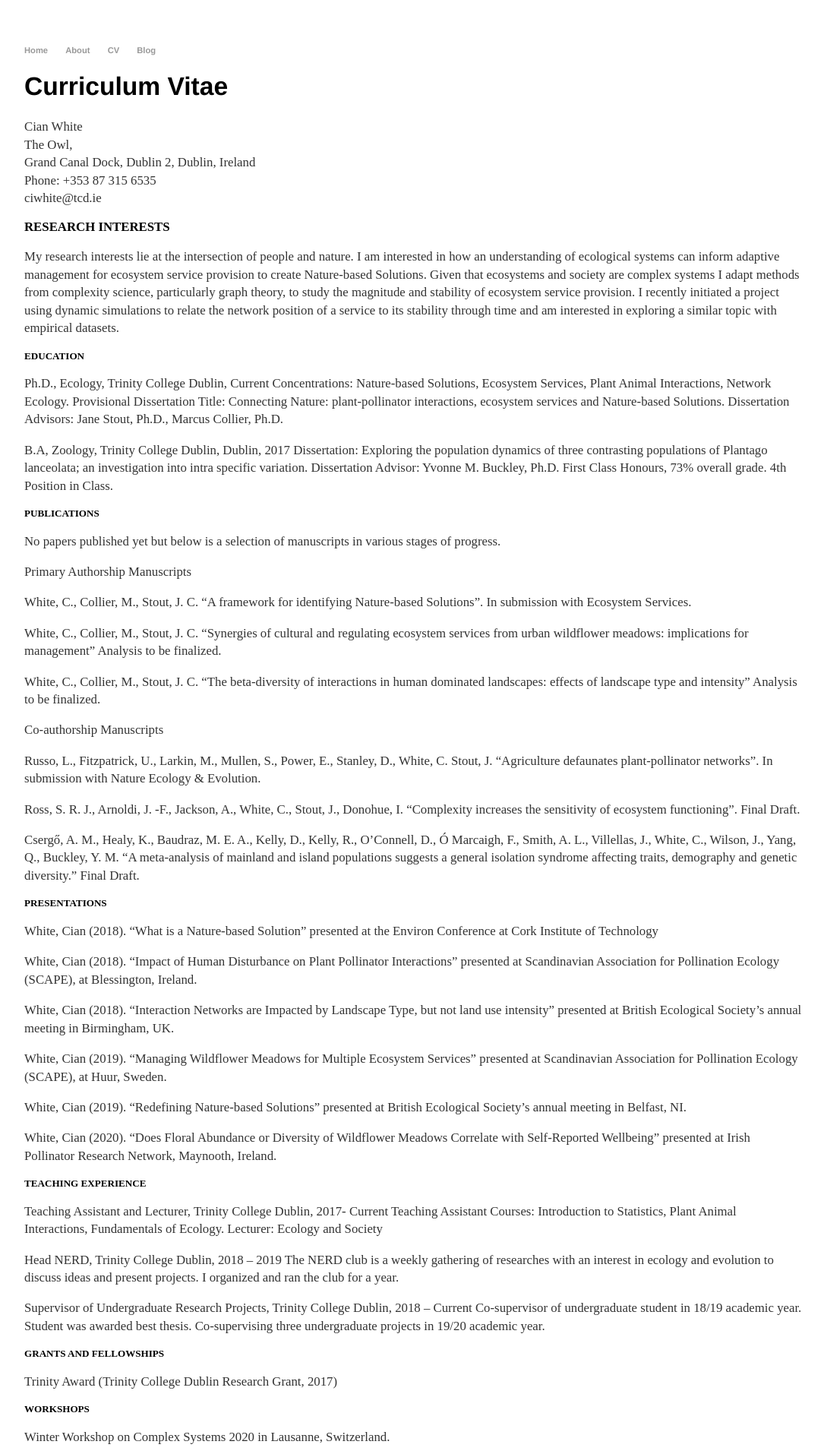
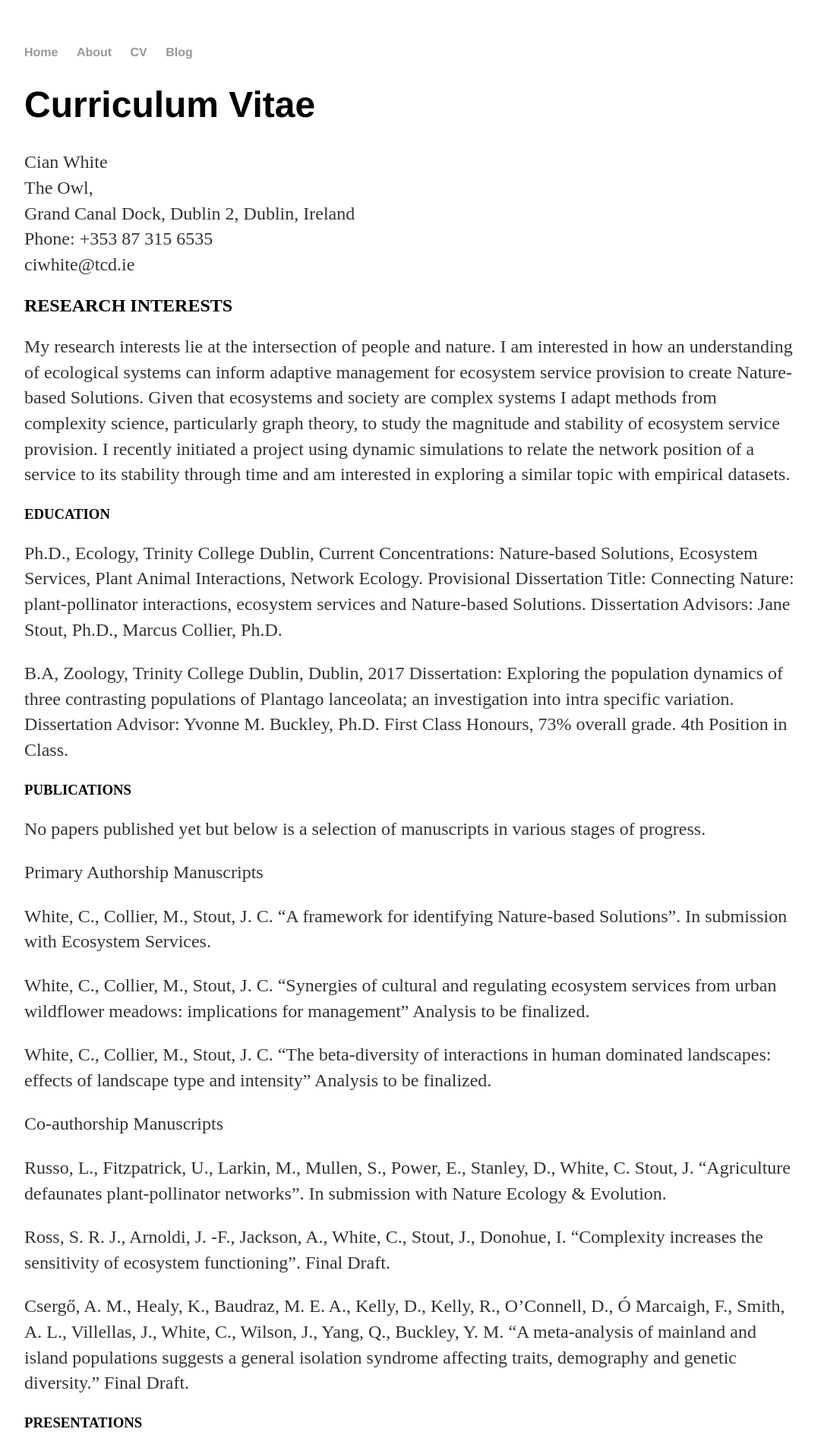
Before and after one commit to ciwhite/ciwhite.github.io, a Jekyll site: the page built from cv/cv.md, in a window 1280 px wide. Shown: the top 1914 px of the page at 76% size, without its empty margins (96-1181 px from the left). Built offline with Jekyll 4.4.1, drawn with Linux system fonts in a browser that asks for light colours.

Commit message:
Update cv.css

```diff
--- a/css/cv.css
+++ b/css/cv.css
@@ -1,7 +1,7 @@
 body {
     margin: 60px auto;
     width: 80%;
-    font-size: 0.7em;
+    <font size="5">;
 }
 nav ul, footer ul {
     font-family:'Helvetica', 'Arial', 'Sans-Serif';
```
